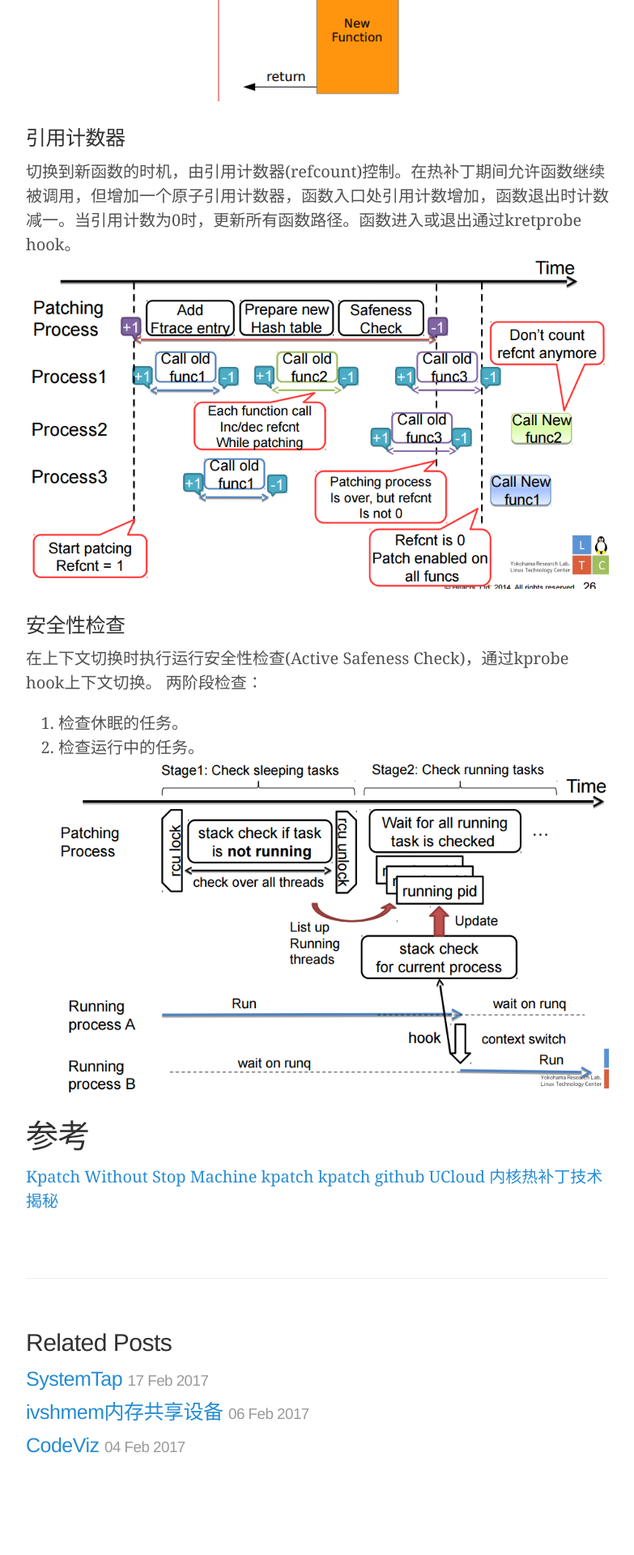
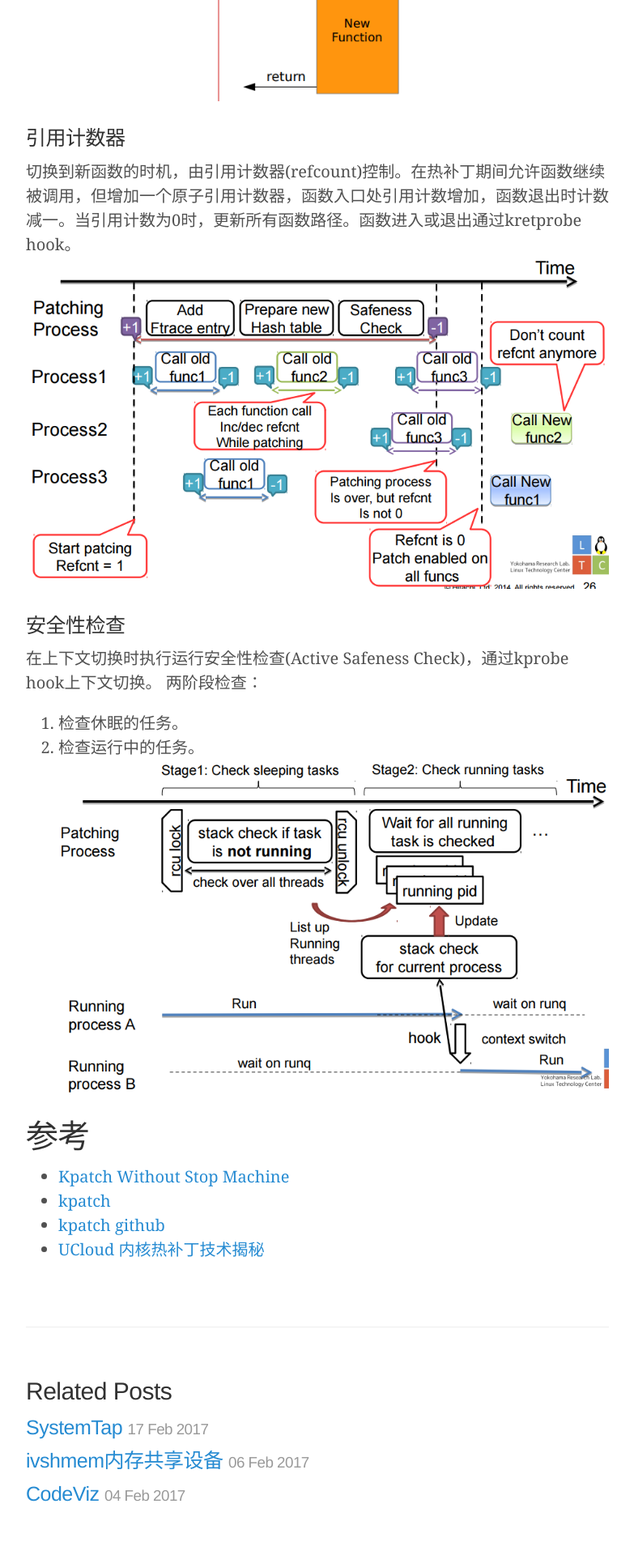
Before and after one commit to dlworld/dlworld.github.io, a Jekyll site: the page built from _posts/2017-03-10-kpatch.md, in a window 1280 px wide. Shown: the part 3458-5378 px from the top of the page at 81% size, without its empty margins (248-1031 px from the left). Built offline with Jekyll 4.4.1, drawn with Linux system fonts in a browser that asks for light colours; comment, search, counter and statistics services are not loaded; before the commit the page ends 5318 px from its top, so only the background shows below that.

```diff
--- a/_posts/2017-03-10-kpatch.md
+++ b/_posts/2017-03-10-kpatch.md
@@ -123,7 +123,7 @@ kpatch包括编译补丁生成模块的kpatch-build和加载补丁模块的kpatc
 
 # 参考
 
-[Kpatch Without Stop Machine](https://events.linuxfoundation.org/sites/events/files/slides/LinuxConNA-kpatch-without-stopmachine_fixed.pdf)
-[kpatch](https://events.linuxfoundation.org/sites/events/files/slides/kpatch-linuxcon_3.pdf)
-[kpatch github](https://github.com/dynup/kpatch)
-[UCloud 内核热补丁技术揭秘](https://ruby-china.org/topics/20680)
+- [Kpatch Without Stop Machine](https://events.linuxfoundation.org/sites/events/files/slides/LinuxConNA-kpatch-without-stopmachine_fixed.pdf)
+- [kpatch](https://events.linuxfoundation.org/sites/events/files/slides/kpatch-linuxcon_3.pdf)
+- [kpatch github](https://github.com/dynup/kpatch)
+- [UCloud 内核热补丁技术揭秘](https://ruby-china.org/topics/20680)
```
